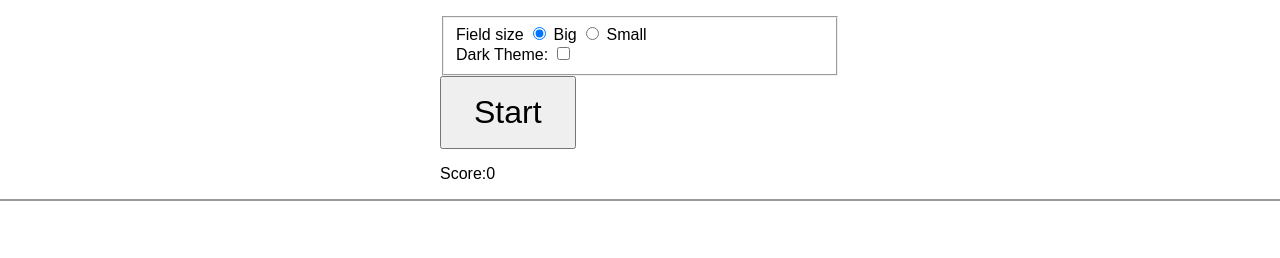
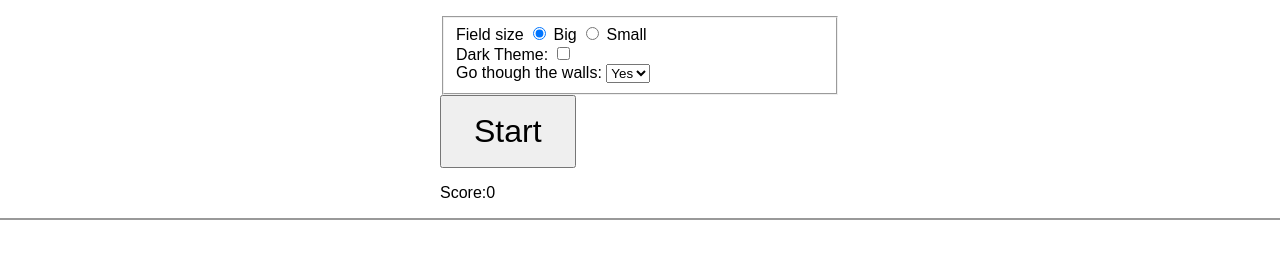
Before and after one commit to caudatecoder/snake, a plain HTML site: page index.html in a window 1280 px wide. Drawn offline with Linux system fonts and the light colour scheme.

Commit message:
Return go through the wall selector

```diff
--- a/index.html
+++ b/index.html
@@ -29,16 +29,17 @@
 			<label for="theme">Dark Theme:
 				<input type="checkbox" id="theme">
 			</label>
+			<br>
+			Go though the walls:
+			<select id="wall">
+				<option value="Y">Yes</option>
+				<option value="N">No</option>
+			</select>
 		</fieldset>
 		<button id="start">Start</button>
 		<p>Score:<span id="score">0</span></p>
 	</div>
 	<div id="matrix" tabindex="0"><div id="back"></div></div>
-	<!-- Go though the walls:
-	<select id="wall">
-		<option value="Y">Yes</option>
-		<option value="N">No</option>
-	</select> -->
 	<script language="javascript" src="script.js"></script>
 </body>
 </html>
```
